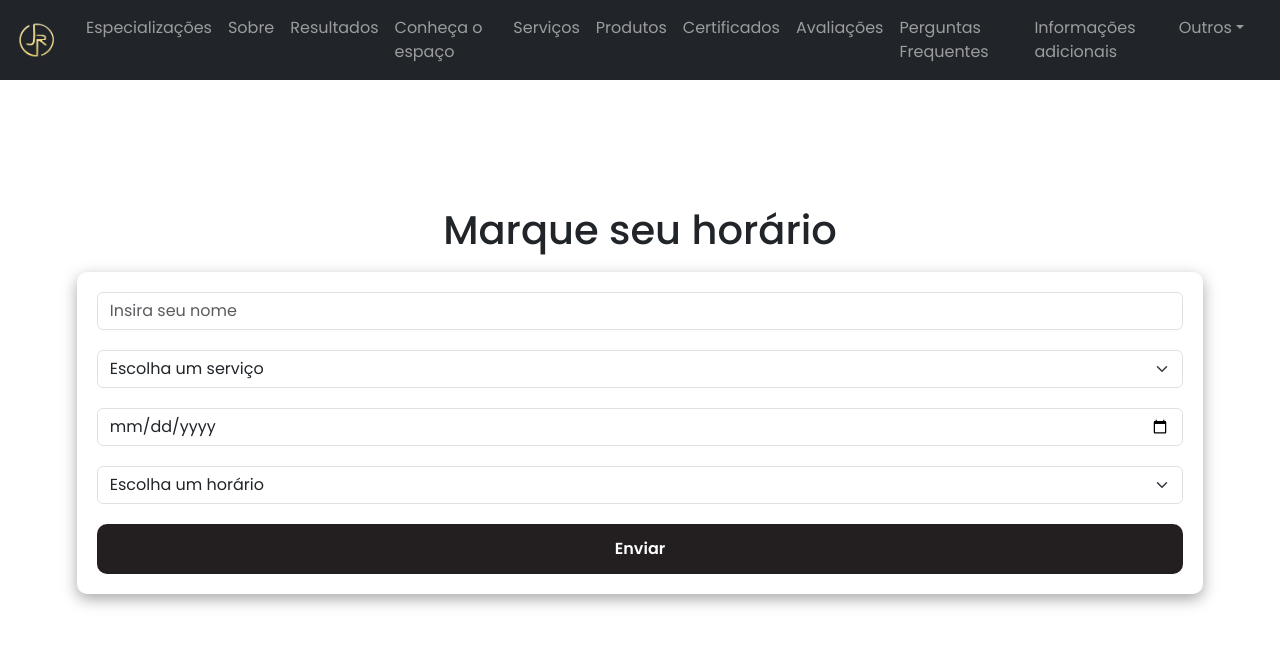
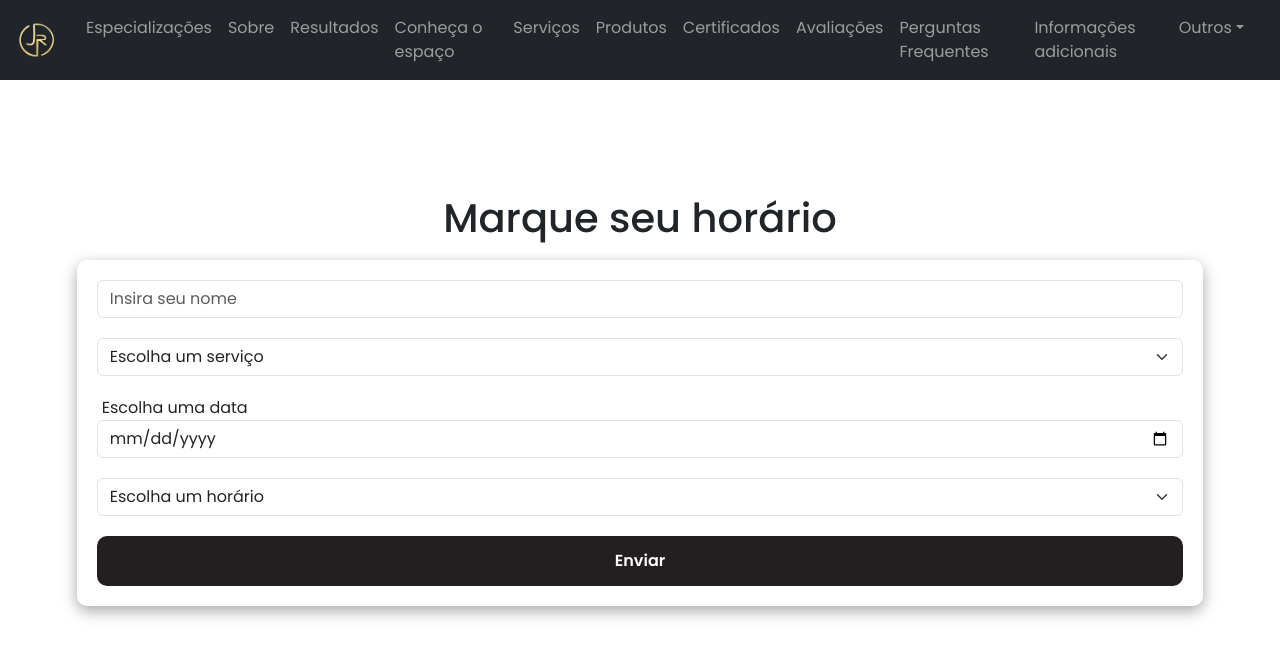
Before and after one commit to Renanjuniior6/StudioJR, a React (Vite) app: page /agendamento in a window 1280 px wide. Shown: the top 658 px of the page. Built offline with nearby package versions, Linux system fonts and the light colour scheme.

Commit message:
Criado placeholder em Schedulling e formatação da mensagem enviada

```diff
--- a/src/Pages/Scheduling/index.jsx
+++ b/src/Pages/Scheduling/index.jsx
@@ -1,6 +1,7 @@
 import { yupResolver } from "@hookform/resolvers/yup"
 import React from "react"
 import { useForm } from "react-hook-form"
+import { useNavigate } from "react-router-dom"
 import * as Yup from "yup"
 
 import "bootstrap"
@@ -9,6 +10,8 @@ import { Container, Form } from "./styles"
 import "./styles.scss"
 
 export function Scheduling() {
+  const navigate = useNavigate()
+
   const schema = Yup.object().shape({
     name: Yup.string().required(),
     service: Yup.string().required(),
@@ -29,12 +32,12 @@ export function Scheduling() {
     })
     Data.date = date
     const message = encodeURIComponent(
-      `Agendamento Studio JR:\n-${Data.name}\n-${Data.service}\n-${Data.date}\n-${Data.hour}`,
+      `Agendamento Studio JR:\nOlá! me chamo ${Data.name}\nGostaria de realizar o serviço de ${Data.service}\nPara o dia ${Data.date}\nNo horário de ${Data.hour}`,
     )
 
+    navigate("/")
+
     window.open(`https://wa.me/${phone}?text=${message}`, "_blank")
-
-    console.log(Data)
   }
 
   return (
@@ -60,13 +63,15 @@ export function Scheduling() {
           <option value="Escova">Escova</option>
           <option value="Hidratação">Hidratação</option>
         </select>
+        <div className="Datebox">
+          <label>Escolha uma data</label>
           <input
             className="form-control"
             type="date"
-          placeholder="Escolha uma data"
             {...register("date")}
             aria-label="default input example"
           />
+        </div>
         <select
           {...register("hour")}
           className="form-select"
--- a/src/Pages/Scheduling/styles.js
+++ b/src/Pages/Scheduling/styles.js
@@ -10,6 +10,17 @@ export const Container = styled.div`
 
   button {
     font-size: 1rem;
+  }
+
+  .Datebox {
+    display: flex;
+    flex-direction: column;
+    align-items: start;
+    width: 100%;
+
+    label {
+      margin-left: 0.3125rem;
+    }
   }
 `
 
--- a/src/components/Assessments/index.jsx
+++ b/src/components/Assessments/index.jsx
@@ -24,7 +24,7 @@ export function Assessments() {
         </StarGroup>
       </AssessmentsGroup>
       <AssessmentsGroup>
-        <b>Camylla Vitória</b>
+        <b>Fernando</b>
         <p>
           Lorem ipsum dolor, sit amet consectetur adipisicing elit. Repudiandae
           pariatur nisi necessitatibus reprehenderit, inventore dignissimos
--- a/src/main.jsx
+++ b/src/main.jsx
@@ -10,7 +10,6 @@ ReactDOM.createRoot(document.getElementById("root")).render(
     <BrowserRouter>
       <Router />
     </BrowserRouter>
-
     <GlobalStyle />
   </React.StrictMode>,
 )
```
Also changed, not shown: 1 other file (tests, documents, lock files or other folders). Lines whose indentation alone changed are shown as unchanged.
